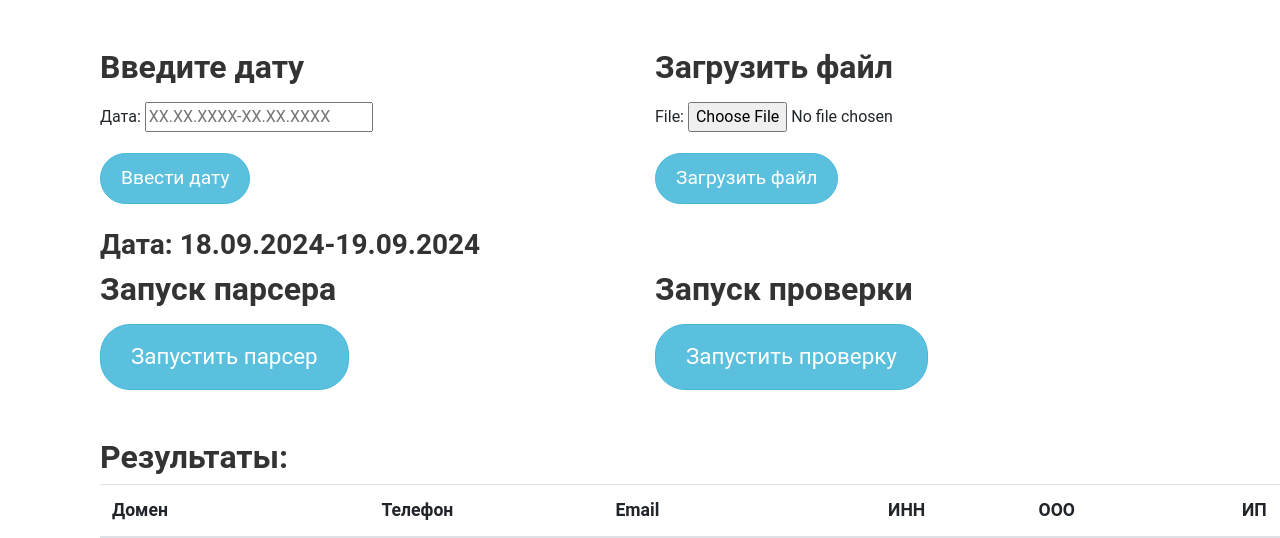
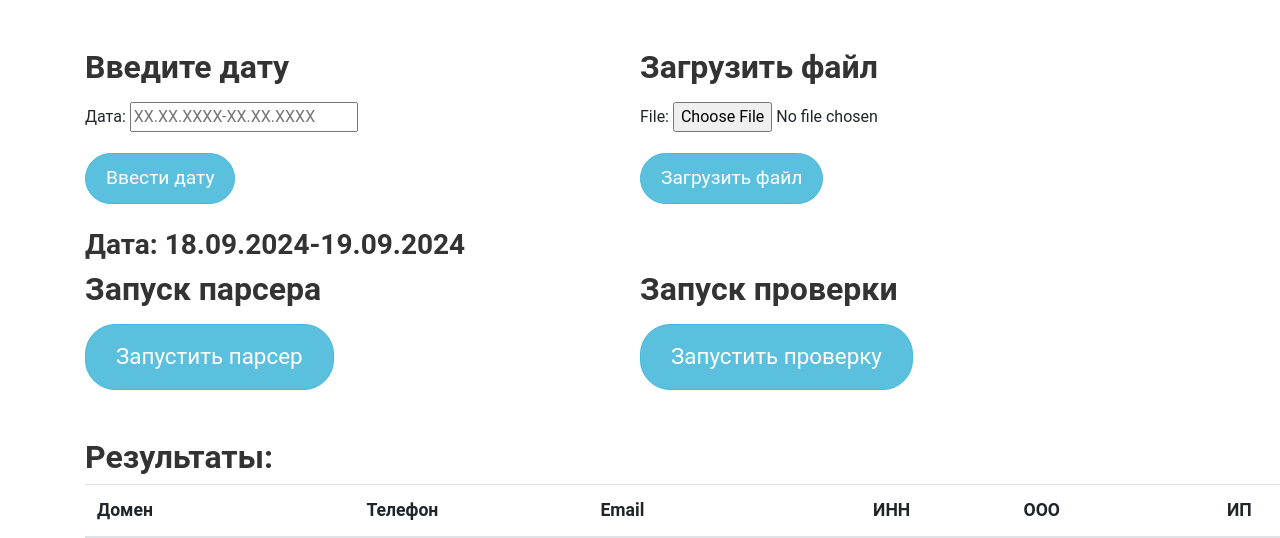
Before and after one commit to glebfedorov911/parser_domains, a Django app: page /parser/ in a window 1280 px wide; the page is wider, and only the part inside the window is pictured. Shown: the top 538 px of that part. Run offline with Django 5.2, Linux system fonts and the light colour scheme; data comes from the database, SQL or seed files in the repository; some libraries are stand-ins or nearby versions.

Commit message:
edit design

```diff
--- a/siteparsershops/parser/templates/parser/index.html
+++ b/siteparsershops/parser/templates/parser/index.html
@@ -1,8 +1,8 @@
 {% extends "parser/base.html" %}
 
 {% block content %}
-    <div class="container mt-5">
-        <div class="row">
+    <div class="container-fluid mt-5 p-0">
+        <div class="row no-gutters">
             <div class="col-md-6">
                 <h2 class="mb-3 font-weight-bold">Введите дату</h2>
                 <form method="post" class="mb-4">
@@ -27,7 +27,7 @@
             </div>
         </div>
 
-        <div class="row">
+        <div class="row no-gutters">
             <div class="col-md-6">
                 <h2 class="mb-3 font-weight-bold">Запуск парсера</h2>
                 <form action="{% url 'parser' %}" id="startparser" method="get" class="mb-4">
@@ -49,7 +49,7 @@
             </div>
         </div>
 
-        <div class="row mt-4">
+        <div class="row no-gutters mt-4">
             <div class="col-12">
                 <h2 class="font-weight-bold">Результаты:</h2>
                 <table class="table table-striped">
@@ -135,5 +135,20 @@
     th, td {
         padding: 10px 15px;
     }
+
+    .container-fluid {
+        padding-left: 0;
+        padding-right: 0;
+    }
+
+    .row.no-gutters {
+        margin-left: 0;
+        margin-right: 0;
+    }
+
+    .col-md-6, .col-12 {
+        padding-left: 0;
+        padding-right: 0;
+    }
 </style>
 {% endblock %}
```
Also changed, not shown: siteparsershops/parser/templates/parser/dist/index.html (+19 -4 lines).
